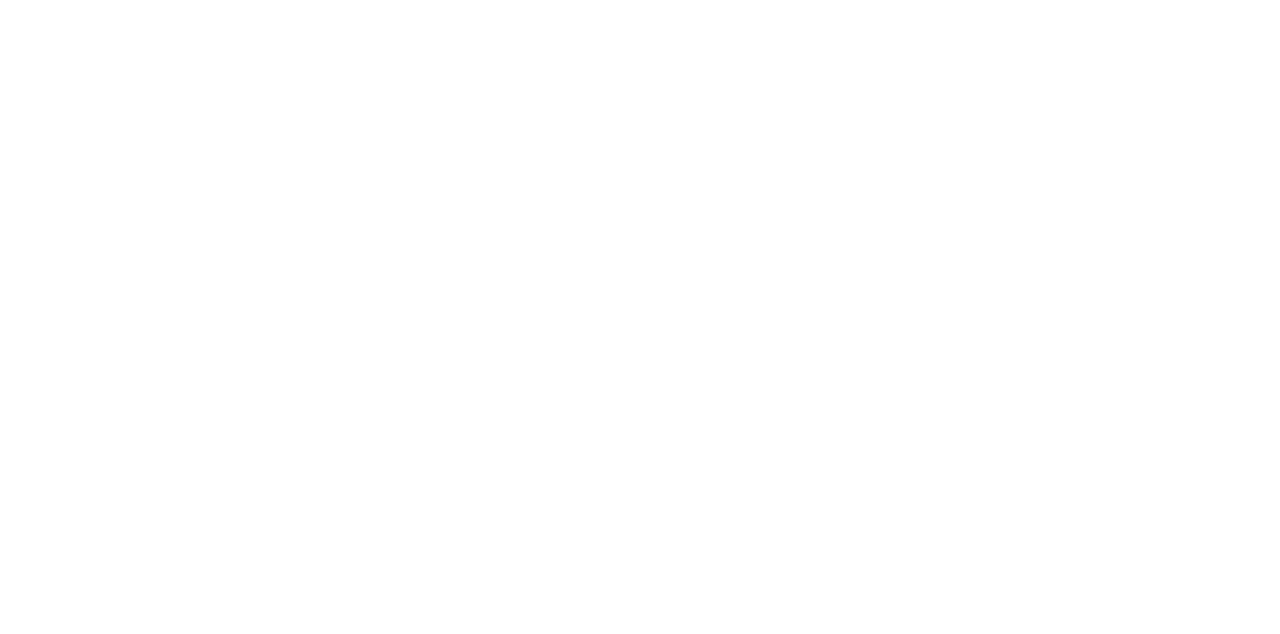
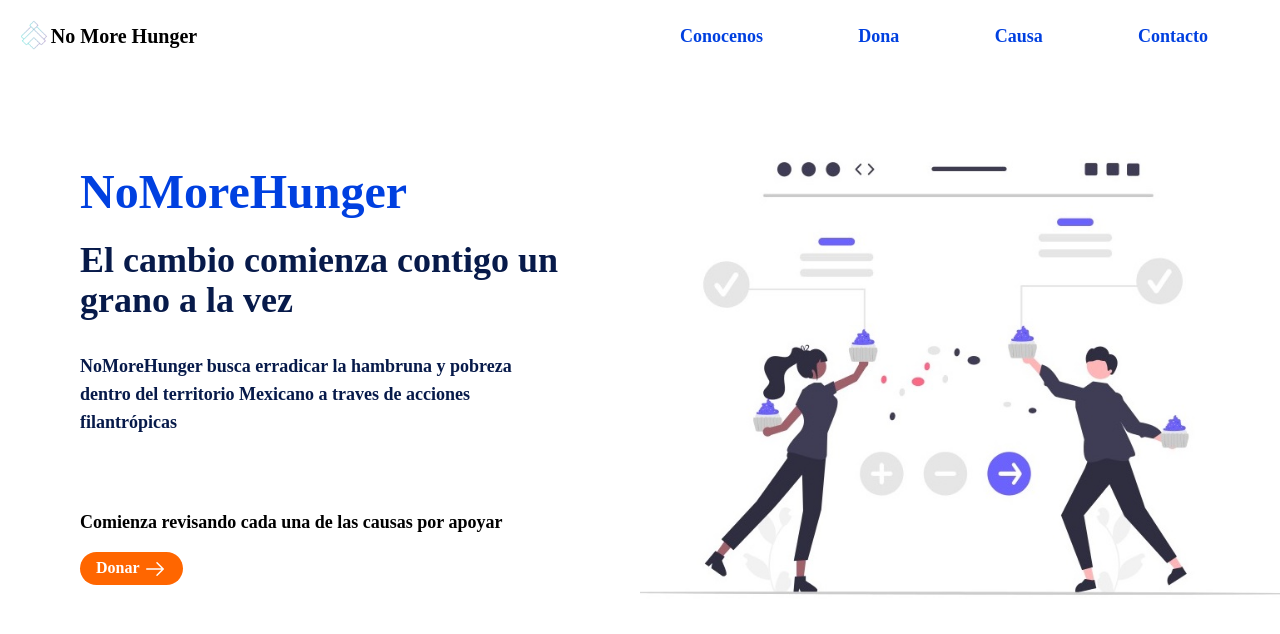
Before and after one commit to KaniMaki-bit/donaciones, a React (Vite) app in the folder react-ts/: page /landing in a window 1280 px wide. Before the commit this address had no page. Shown: the top 634 px of the page. Built offline with nearby package versions, Linux system fonts and the light colour scheme.

Commit message:
landing page first part

```diff
--- a/react-ts/src/App.tsx
+++ b/react-ts/src/App.tsx
@@ -1,11 +1,13 @@
 import {Route, Routes} from 'react-router-dom'
-import { Login } from './components/Login'
+import { Login } from './views/Login'
+import { Landing } from './views/Landing'
 function App() {
 
   return (
     <>
       <Routes>
         <Route path='login' element={<Login />}></Route>
+        <Route path='landing' element={<Landing />}></Route>
       </Routes>
     </>
   )
--- a/react-ts/src/components/navbar.tsx
+++ b/react-ts/src/components/navbar.tsx
@@ -1,18 +1,21 @@
 import { PropsWithChildren } from "react";
-import logo from './assets/pageLogo.png'
+import logo from '../assets/pageLogo.png'
 
 type NavbarProps = PropsWithChildren<{}>
 
-function Navbar ({ children }: NavbarProps)  {
+function Navbar({ children }: NavbarProps) {
   return (
     <>
-      <nav className="bg-slate-50 fixed w-full z-30 top-0 left-0">
-        <div className="p-4">
-          <div className="flex items-center justify-between">
-            <div className="flex flex-row">
-              <img src={logo} className="logo react" alt="React logo" />
-              <span className="text-xl">No More Hunger</span></div>
-            <div className="flex flex-row items-center justify-start text-dark_b text-sm">
+      <nav className="font-['Latos'] w-full h-[12%]">
+        <div className="p-4 h-full w-full flex">
+          <div className="w-1/2 h-full">
+            <div className="flex h-full items-center">
+              <img className="h-10" src={logo} alt="React logo" />
+              <span className="text-xl font-bold">No More Hunger</span>
+            </div>
+          </div>
+          <div className="w-1/2">
+            <div className="flex h-full items-center justify-between text-lg text-[#0040E0] font-semibold pr-14 pl-10">
               <span>Conocenos</span>
               <span>Dona</span>
               <span>Causa</span>
@@ -21,7 +24,7 @@
           </div>
         </div>
       </nav>
-      <div className="relative w-full h-full overflow-y-auto">
+      <div className="font-['Latos'] relative w-full h-full overflow-y-auto">
         {children}
       </div>
     </>
--- a/react-ts/src/views/Landing.tsx
+++ b/react-ts/src/views/Landing.tsx
@@ -1,25 +1,29 @@
-import { useState } from 'react'
 import Navbar from '../components/Navbar'
+import landing from '../assets/landing.jpeg'
 //import './App.css'
 
-function Landing() {
-  const [count, setCount] = useState(0)
-
+export const Landing = () => {
   return (
     <>
       <Navbar>
-        <h1>Vite + React</h1>
-        <div className="card">
-          <button onClick={() => setCount((count) => count + 1)}>
-            count is {count}
-          </button>
-          <p>
-            Edit <code>src/App.tsx</code> and save to test HMR
-          </p>
+        <div className='flex flex-row w-full'>
+          <div className='w-1/2 pl-20 pr-10'>
+            <div className='flex flex-col items-start justify-start pt-24'>
+              <span className='text-5xl text-[#0040E0] font-bold'>NoMoreHunger</span>
+              <span className='text-4xl text-[#071A4A] font-extrabold pt-6'>El cambio comienza contigo un grano a la vez</span>
+              <span className='text-[#071A4A] text-lg font-semibold pt-8 pb-2'>NoMoreHunger busca erradicar la hambruna y pobreza<br></br>
+                dentro del territorio Mexicano a traves de acciones<br></br>
+                filantrópicas</span>
+              <span className='text-lg pt-16 font-semibold'>Comienza revisando cada una de las causas por apoyar</span>
+              <button className='bg-[#FF6600] text-white font-semibold rounded-3xl py-1 px-4 mt-4'><span>Donar    <svg className="inline text-white h-6" clip-rule="evenodd" fill="currentColor" fill-rule="evenodd" stroke-linejoin="round" stroke-miterlimit="2" viewBox="0 0 24 24" xmlns="http://www.w3.org/2000/svg"><path d="m14.523 18.787s4.501-4.505 6.255-6.26c.146-.146.219-.338.219-.53s-.073-.383-.219-.53c-1.753-1.754-6.255-6.258-6.255-6.258-.144-.145-.334-.217-.524-.217-.193 0-.385.074-.532.221-.293.292-.295.766-.004 1.056l4.978 4.978h-14.692c-.414 0-.75.336-.75.75s.336.75.75.75h14.692l-4.979 4.979c-.289.289-.286.762.006 1.054.148.148.341.222.533.222.19 0 .378-.072.522-.215z" fill-rule="nonzero" /></svg>
+              </span>
+              </button>
+            </div>
+          </div>
+          <div className='w-1/2'>
+            <img className="pt-20" src={landing} alt="React logo" />
+          </div>
         </div>
-        <p className="read-the-docs">
-          Click on the Vite and React logos to learn more
-        </p>
       </Navbar>
     </>
   )
--- a/react-ts/tailwind.config.js
+++ b/react-ts/tailwind.config.js
@@ -1,26 +1,10 @@
-export default {
+module.exports = {
   content: [
     "./index.html",
     "./src/**/*.{js,ts,jsx,tsx}",
-    "./components/**/*.{js,ts,jsx,tsx}",
   ],
   theme: {
     extend: {},
   },
   plugins: [],
 }
-
-module.exports = {
-  theme: {
-    colors: {
-      'base': '#EDF2FB',
-      'pastel_b': '#CCDBFD',
-      'celeste': '#5C8AFF',
-      'dark_b': '#0040E0',
-      'dark': '#071A4A',
-      'orange': '#FF6600',
-      'green': '#00CD18',
-      'dark_o': '#FF0B0B'
-    }
-  }
-}
```
Also changed, not shown: react-ts/src/assets/landing.jpeg (added), react-ts/src/views/Login.tsx (renamed from react-ts/src/components/Login.tsx).
